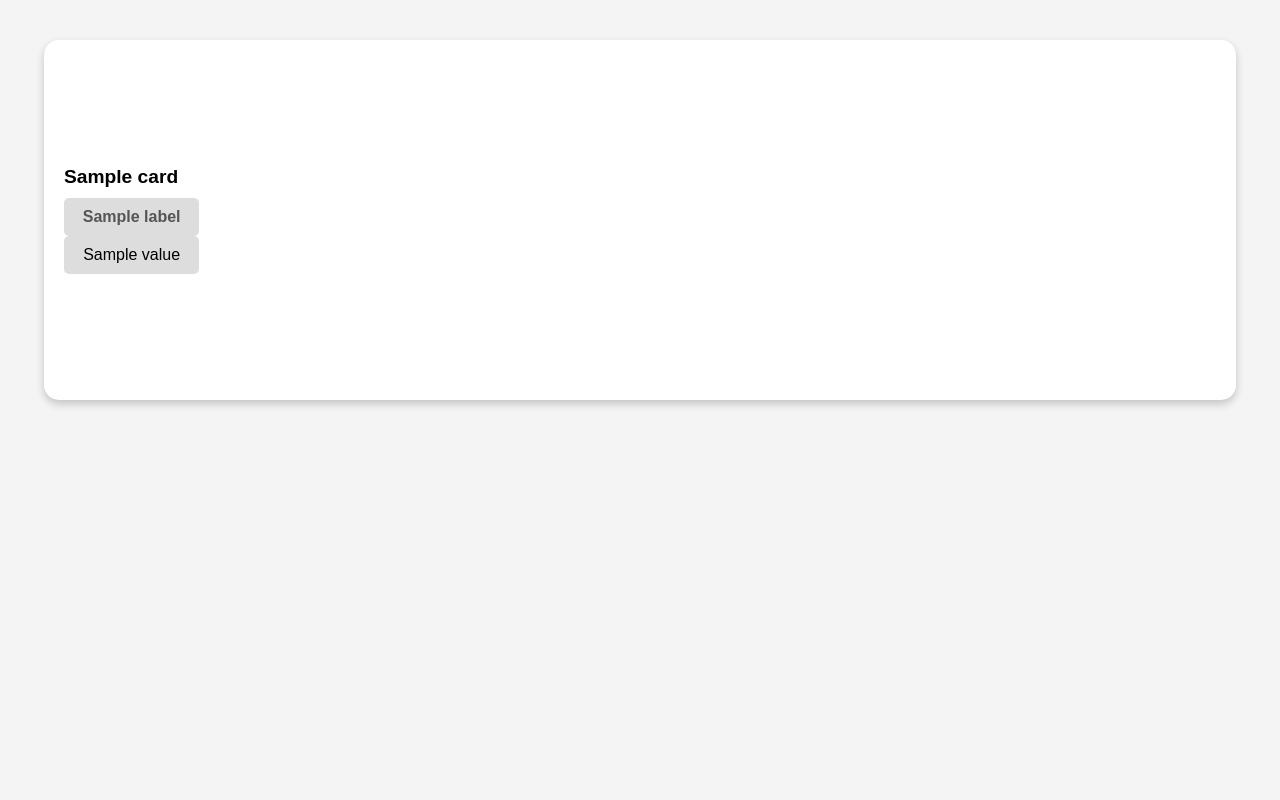
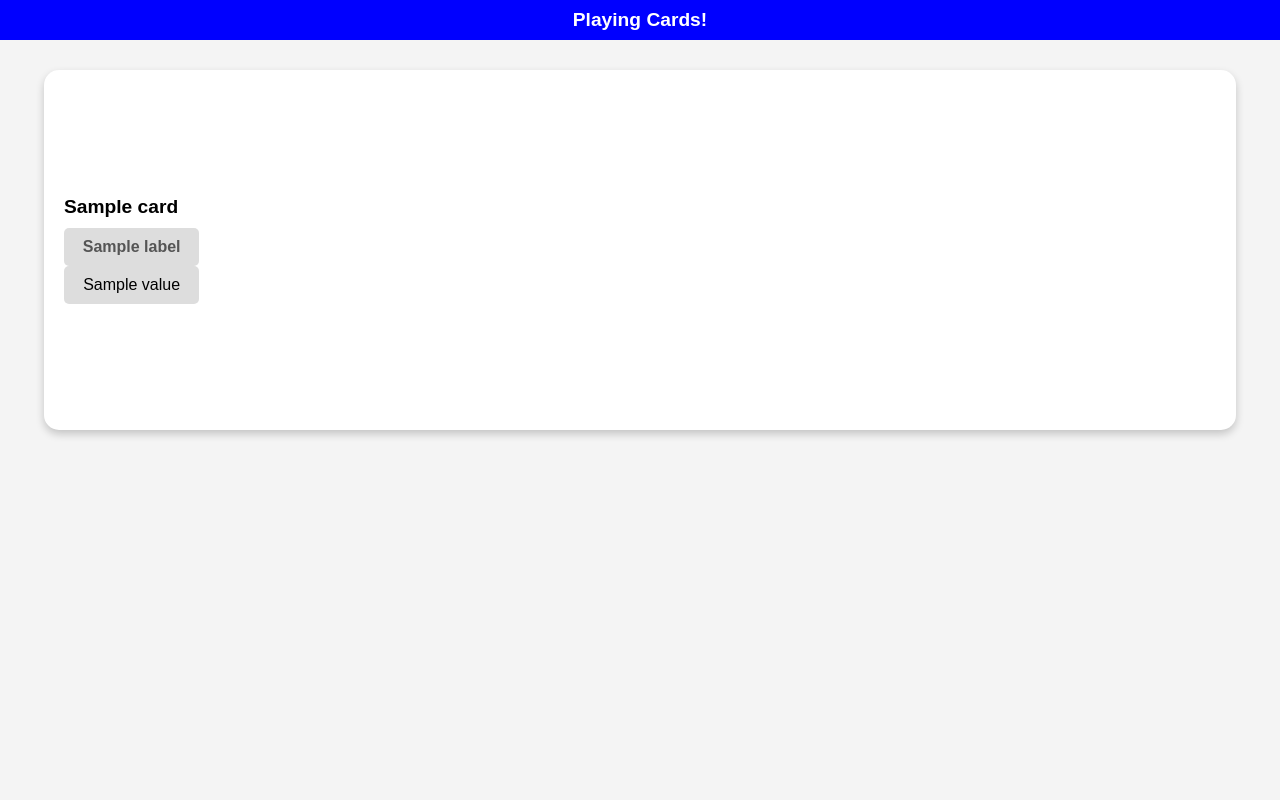
Before and after one commit to artificialname/boardgame, a Flask app: template templates/index.html in a window 1280 px wide. Run offline with Flask 3, Linux system fonts and the light colour scheme; the template is opened without the code that fills it: most values are stand-ins (such as "Sample title", 1, 10 or a date in 2020).

Commit message:
Update index.html

```diff
--- a/templates/index.html
+++ b/templates/index.html
@@ -12,7 +12,32 @@
             display: flex;
             flex-direction: column;
             align-items: center;
-            padding: 20px;
+            height: 100vh;
+            overflow: hidden;
+        }
+        .header {
+            width: 100%;
+            height: 5vh;
+            background: blue;
+            color: white;
+            display: flex;
+            align-items: center;
+            justify-content: center;
+            font-size: 1.2em;
+            font-weight: bold;
+            position: fixed;
+            top: 0;
+            left: 0;
+        }
+        .content {
+            width: 100%;
+            height: 95vh;
+            overflow-y: auto;
+            padding-top: 10px;
+            display: flex;
+            flex-direction: column;
+            align-items: center;
+            margin-top: 5vh;
         }
         .card {
             width: 90vw;
@@ -27,9 +52,9 @@
             justify-content: center;
         }
         .card-title {
-            font-size: 1.2em; /* Reduced size */
+            font-size: 1.2em;
             font-weight: bold;
-            text-align: left; /* Left-aligned */
+            text-align: left;
             margin-bottom: 10px;
         }
         .card-labels {
@@ -39,7 +64,7 @@
             text-align: center;
             font-weight: bold;
             color: #555;
-            font-size: 1em; /* Sub-title text */
+            font-size: 1em;
         }
         .card-content {
             display: grid;
@@ -55,6 +80,8 @@
     </style>
 </head>
 <body>
+    <div class="header">Playing Cards!</div>
+    <div class="content">
         {% for card in cards %}
         <div class="card">
             <div class="card-title">{{ card.title }}</div>
@@ -70,5 +97,6 @@
             </div>
         </div>
         {% endfor %}
+    </div>
 </body>
 </html>
```
Lines whose indentation alone changed are shown as unchanged.
